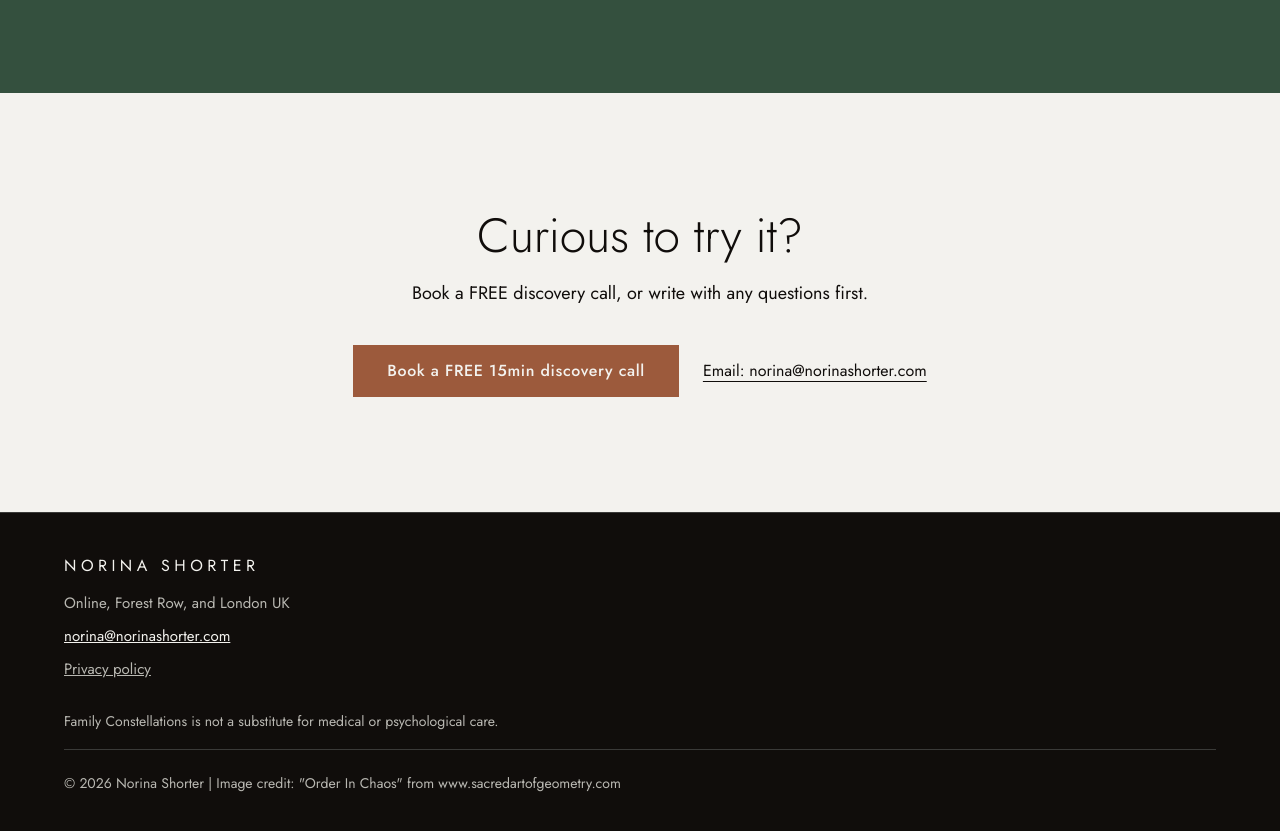
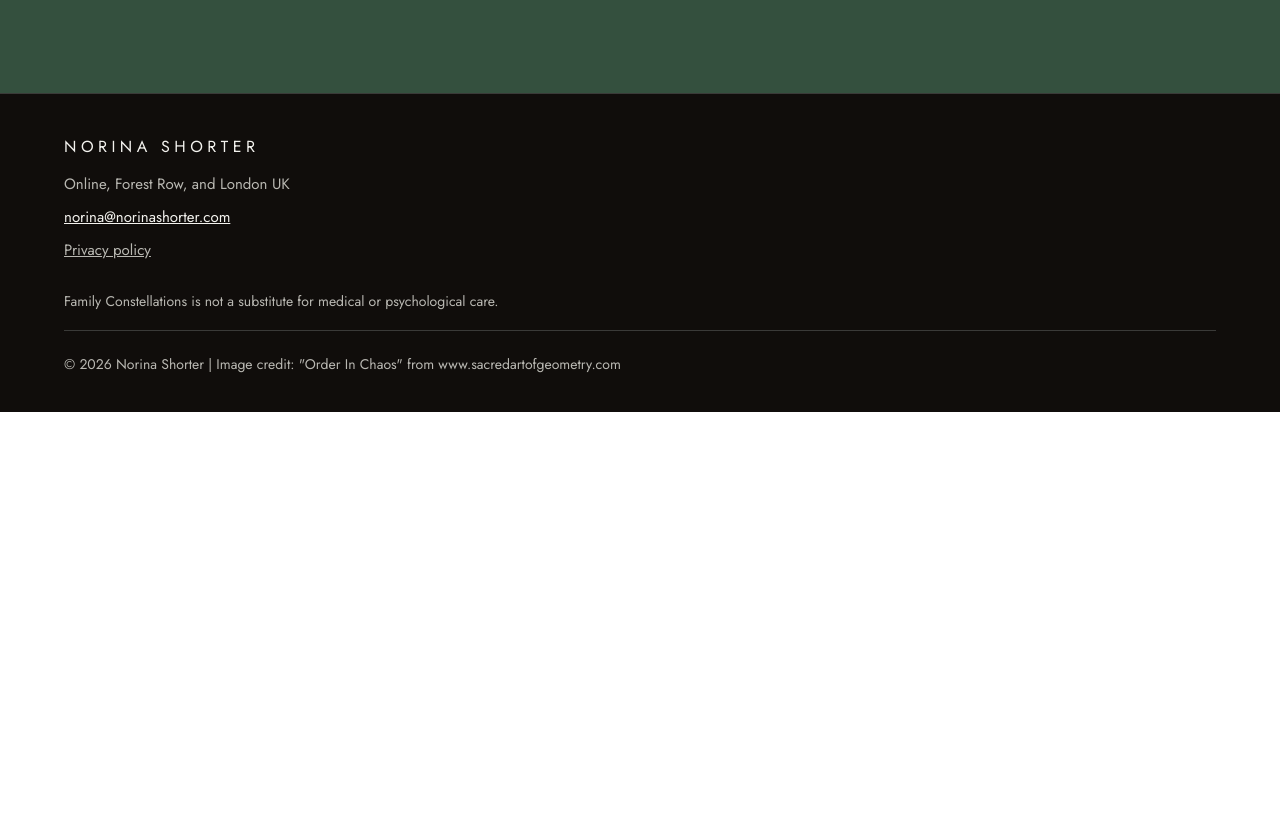
Before and after one commit to norina-s/constellations, a plain HTML site: page family-constellations.html in a window 1280 px wide. Shown: the part 1907-2738 px from the top of the page. After the commit the page ends 2319 px from the top, so only its background shows below. Drawn offline with Linux system fonts and the light colour scheme.

Commit message:
Add files via upload

```diff
--- a/family-constellations.html
+++ b/family-constellations.html
@@ -96,19 +96,6 @@ nav[aria-label=Main]{width:100%;gap:0 20px !important}
 <div style="flex:1 1 320px;border-top:1px solid #f3f2ee;padding-top:24px"><h3 class="h3" style="font-size:24px">Who is it for?</h3><p style="margin:0 0 12px;color:#f3f2ee">Most people arrive with curiosity and an issue they want to understand better. It isn’t recommended for anyone currently in an acute mental health crisis or experiencing psychosis.</p><a href="questions.html" style="color:#f3f2ee">More common questions</a></div>
 </div>
 </section>
-<div class="dk" style="color: #34503e; background-color: #34503e">
-<section style="padding: clamp(64px,9vw,120px) clamp(20px,5vw,64px); text-align: center; background-color: #f3f2ee">
-<div style="max-width:680px;margin:0 auto">
-<h2 class="h2" style="margin-bottom: 16px; font-size: clamp(30px,4.5vw,48px); color: #100d0b">Curious to try it?</h2>
-<p style="margin: 0 0 36px; font-size: 18px; color: #100d0b">Book a FREE discovery call, or write with any questions first.<br></p>
-<div style="display:flex;flex-wrap:wrap;justify-content:center;align-items:center;gap:12px 24px">
-<a href="https://cal.com/norina-shorter-qgo0rs" target="_blank" rel="noopener" style="display: inline-flex; align-items: center; justify-content: center; min-height: 52px; padding: 0 34px; color: #f3f2ee; text-decoration: none; font-weight: 500; font-size: 16px; letter-spacing: .04em; background-color: #9C5A3C">Book a FREE 15min discovery call</a>
-<a href="mailto:norina@norinashorter.com" style="display: inline-flex; align-items: center; min-height: 52px; color: #100d0b; text-decoration: underline; text-underline-offset: 5px; font-size: 16px">Email: norina@norinashorter.com</a>
-</div>
-</div>
-</section>
-</div>
-
 <div class="dk" style="background:#100D0B;color:#F3F2EE">
 <footer style="padding: 40px clamp(20px,5vw,64px) 36px; border-top: 1px solid #3A3A38">
 <div style="max-width:1160px;margin:0 auto">
```
Also changed, not shown: questions.html (+1 -1 lines), sessions.html (+1 -8 lines).
